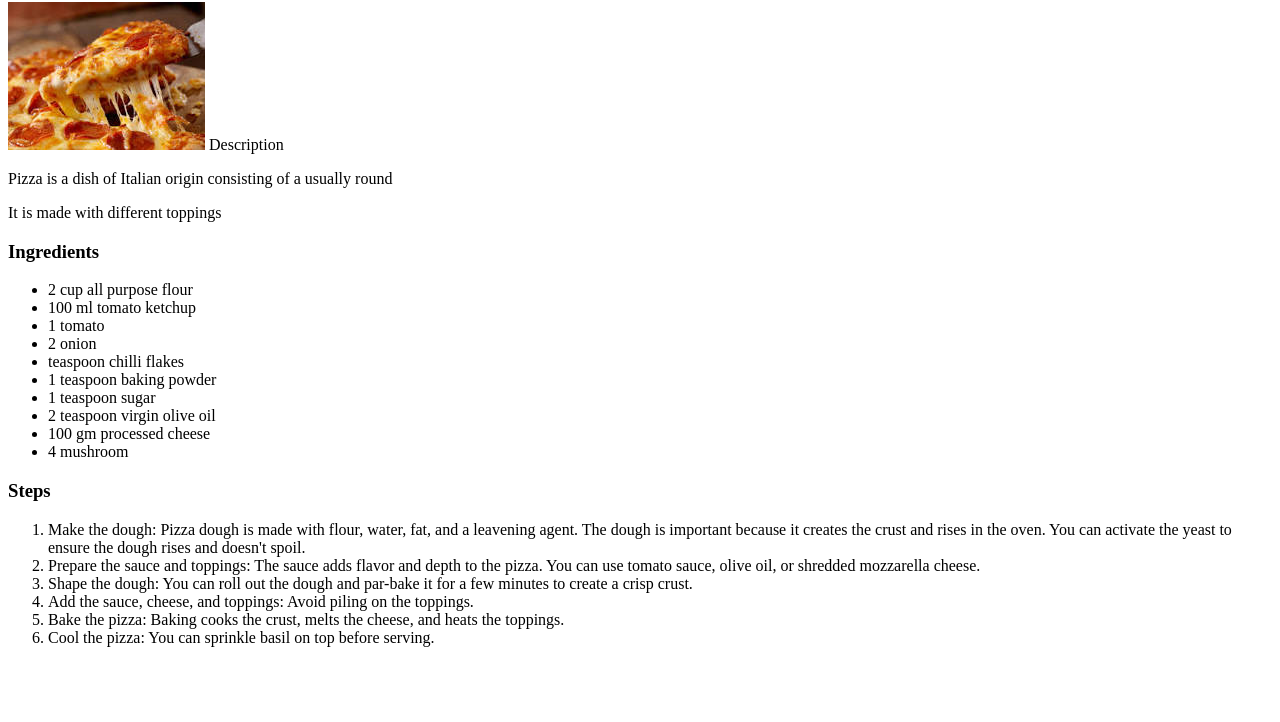
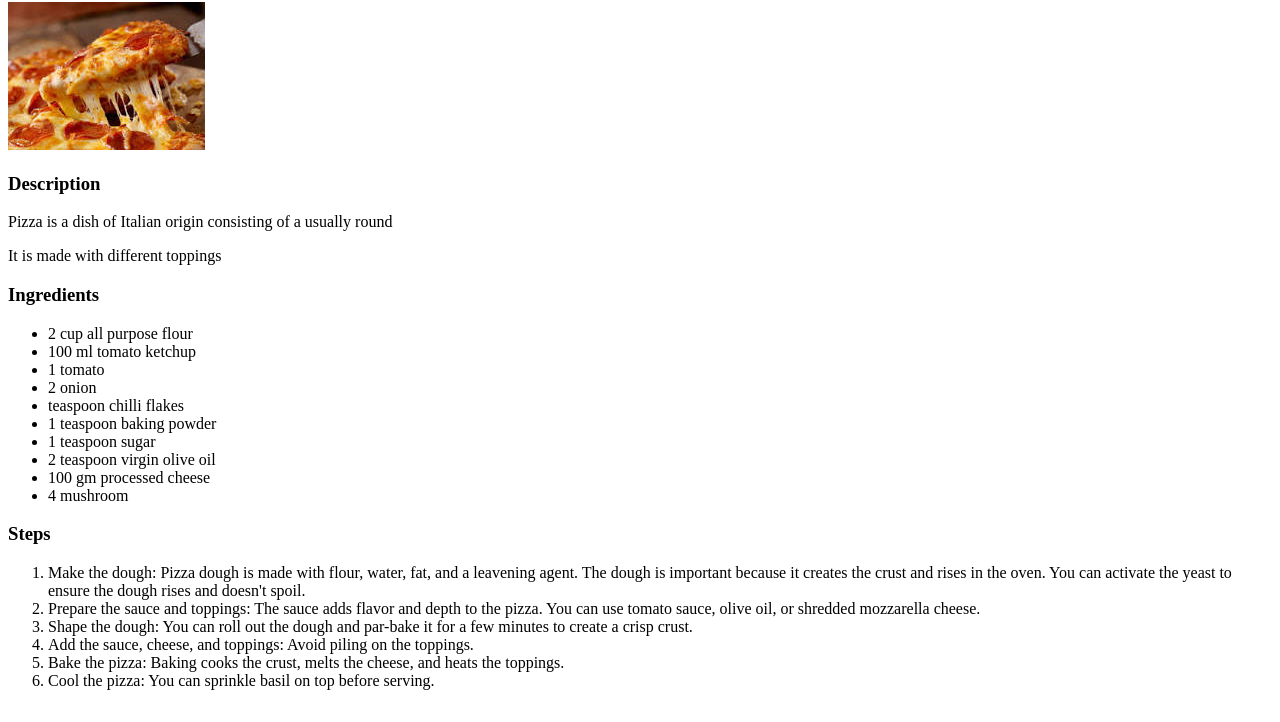
Before and after one commit to Gauravkumar4460/odin-recipes, a plain HTML site: page recipes/pizza.html in a window 1280 px wide. Shown: the part 78-800 px from the top of the page. Drawn offline with Linux system fonts and the light colour scheme.

Commit message:
<h3> tag is now written correctlly
before <l3> we written by mistake

```diff
--- a/recipes/pizza.html
+++ b/recipes/pizza.html
@@ -8,7 +8,7 @@
 <body>
     <h1>Pizza</h1>
     <img src="pictures/pizza.jpeg" alt="pizza image">
-    <l3>Description</l3>
+    <h3>Description</h3>
     <p>Pizza is a dish of Italian origin consisting of a usually round</p>
     <p>It is made with different toppings</p>
     <h3>Ingredients</h3>
```
